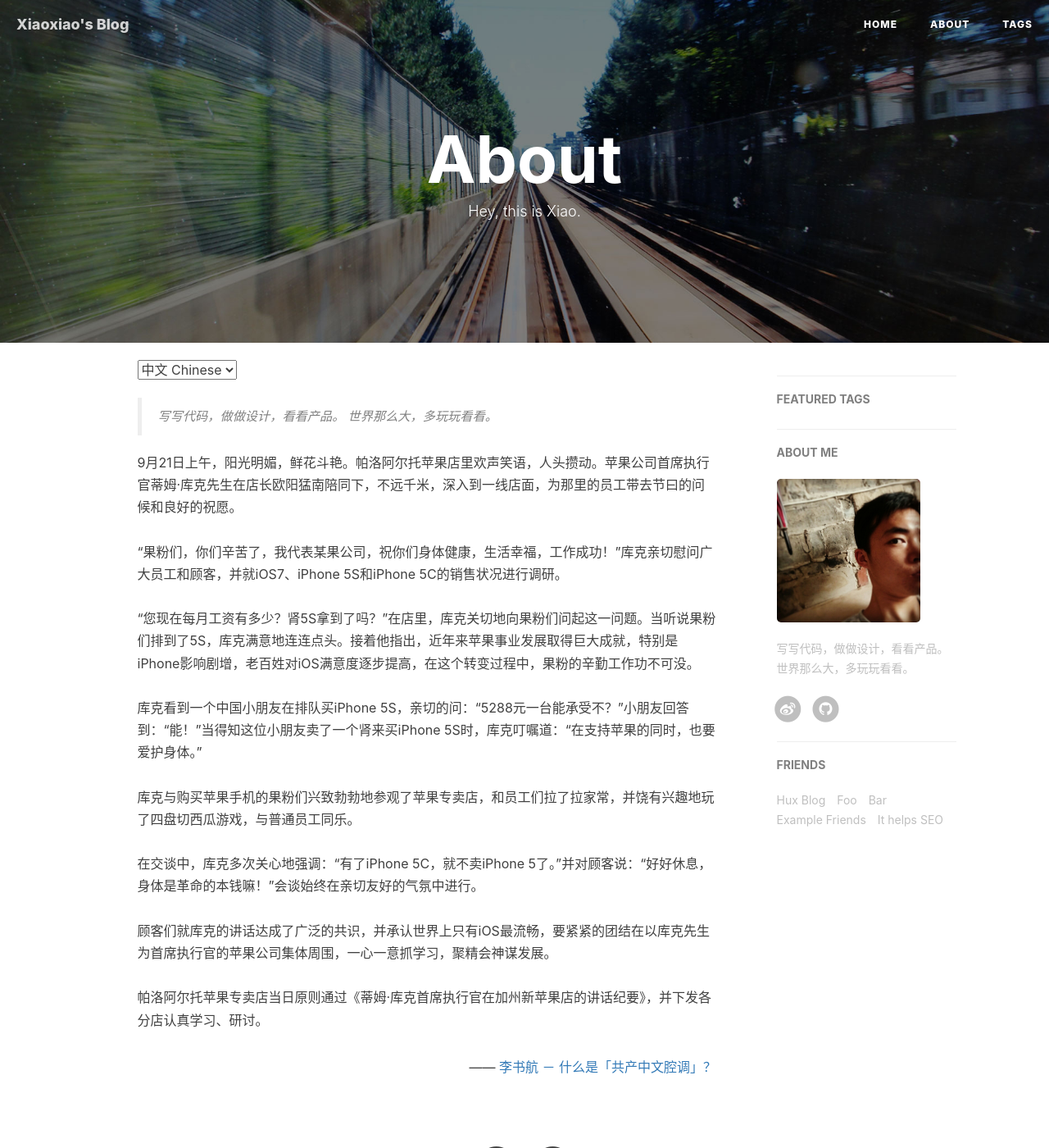
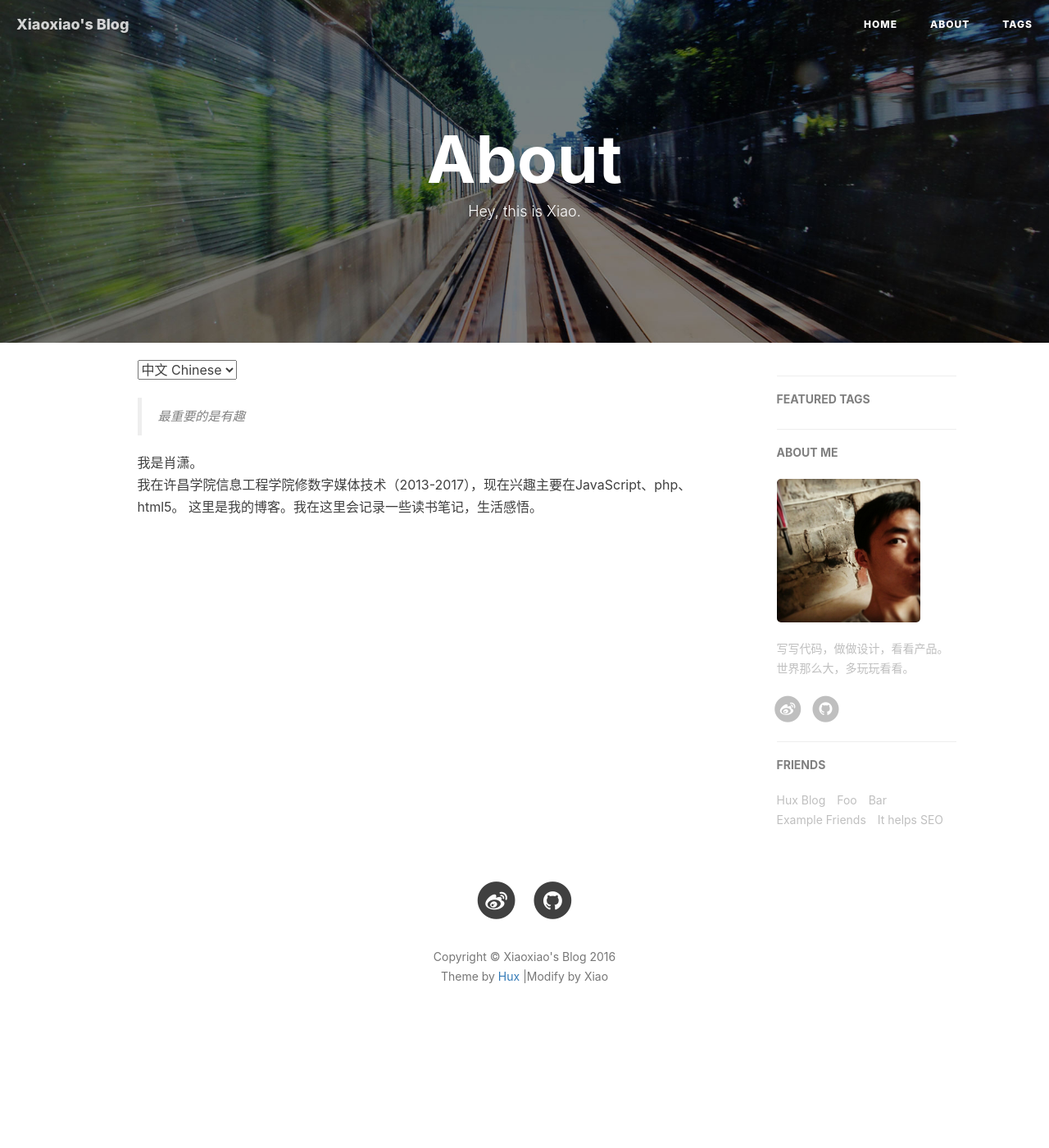
Before and after one commit to xx19941215/xx19941215.github.io, a Jekyll site: the page built from about.html, in a window 1280 px wide and 1400 px high. Shown: the whole window at 82% size. Built offline with Jekyll 4.4.1, drawn with Linux system fonts in a browser that asks for light colours; nearby versions of some CDN libraries; comment, search, counter and statistics services are not loaded.

Commit message:
modify about page

```diff
--- a/about.html
+++ b/about.html
@@ -14,35 +14,24 @@ header-img: "img/about-bg.jpg"
 <!-- Chinese Version -->
 <div class="zh">
     <blockquote>
-        写写代码，做做设计，看看产品。
-        世界那么大，多玩玩看看。
+	最重要的是有趣
     </blockquote>
-    9月21日上午，阳光明媚，鲜花斗艳。帕洛阿尔托苹果店里欢声笑语，人头攒动。苹果公司首席执行官蒂姆·库克先生在店长欧阳猛南陪同下，不远千米，深入到一线店面，为那里的员工带去节曰的问候和良好的祝愿。<br><br>“果粉们，你们辛苦了，我代表某果公司，祝你们身体健康，生活幸福，工作成功！”库克亲切慰问广大员工和顾客，并就iOS7、iPhone 5S和iPhone 5C的销售状况进行调研。 <br><br>“您现在每月工资有多少？肾5S拿到了吗？”在店里，库克关切地向果粉们问起这一问题。当听说果粉们排到了5S，库克满意地连连点头。接着他指出，近年来苹果事业发展取得巨大成就，特别是iPhone影响剧增，老百姓对iOS满意度逐步提高，在这个转变过程中，果粉的辛勤工作功不可没。<br><br>库克看到一个中国小朋友在排队买iPhone 5S，亲切的问：“5288元一台能承受不？”小朋友回答到：“能！”当得知这位小朋友卖了一个肾来买iPhone 5S时，库克叮嘱道：“在支持苹果的同时，也要爱护身体。”<br><br>库克与购买苹果手机的果粉们兴致勃勃地参观了苹果专卖店，和员工们拉了拉家常，并饶有兴趣地玩了四盘切西瓜游戏，与普通员工同乐。<br><br>在交谈中，库克多次关心地强调：“有了iPhone 5C，就不卖iPhone 5了。”并对顾客说：“好好休息，身体是革命的本钱嘛！”会谈始终在亲切友好的气氛中进行。<br><br>顾客们就库克的讲话达成了广泛的共识，并承认世界上只有iOS最流畅，要紧紧的团结在以库克先生为首席执行官的苹果公司集体周围，一心一意抓学习，聚精会神谋发展。<br>
-    <br>帕洛阿尔托苹果专卖店当日原则通过《蒂姆·库克首席执行官在加州新苹果店的讲话纪要》，并下发各分店认真学习、研讨。
-
-    <p style="text-align:right;">
-        —— <a href="http://www.zhihu.com/question/19687065">李书航 － 什么是「共产中文腔调」？ </a>
-    </p>
+	我是肖潇。<br/>我在许昌学院信息工程学院修数字媒体技术（2013-2017），现在兴趣主要在JavaScript、php、html5。
+	这里是我的博客。我在这里会记录一些读书笔记，生活感悟。
 
 </div>
 
 <!-- English Version -->
 <div class="en">
     <blockquote>
-        Designer or Engineer, things in between.
+        The most important thing is funny
     </blockquote>
 
     <p>
-        Your work is going to fill a large part of your life, and the only way to be truly satisfied is to do what you believe is great work. And the only way to do great work is to love what you do. If you haven’t found it yet, keep looking. Don’t settle. As with all matters of the heart, you’ll know when you find it.
+	I am Xiao xiao. <br/>I am major in D&M technology in Xuchang University now. I will graduate in 2017.My have great interest in Javascript,php and html5.
+	This is my blog for writting some reading notes and my insights in life
     </p>
 
-    <p>
-    If you want to live your life in a creative way, as an artist, you have to not look back too much. You have to be willing to take whatever you’ve done and whoever you were and throw them away.
-    </p>
-
-    <p style="text-align:right;">
-    -- Steve Jobs
-    </p>
 
 </div>
 
```
